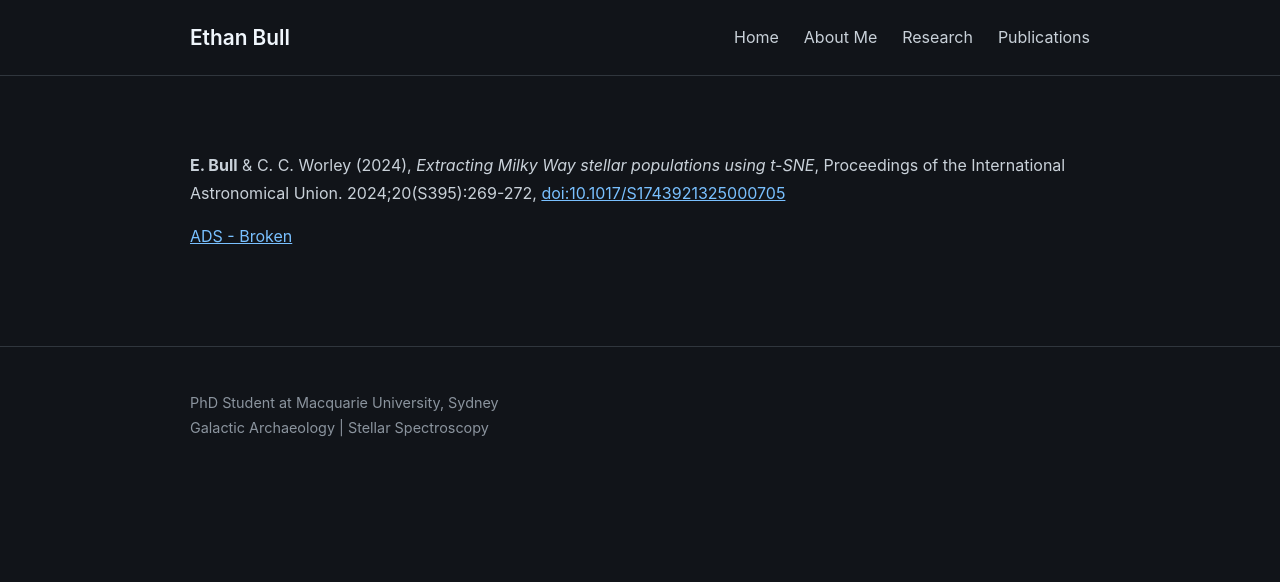
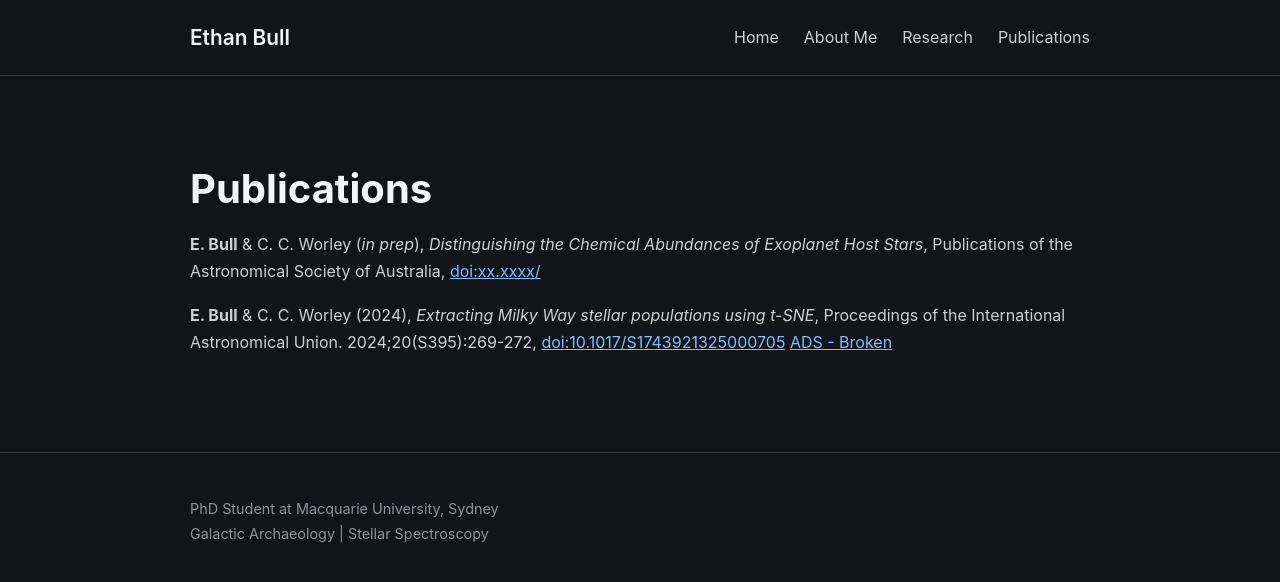
Before and after one commit to iBexal/ibexal.github.io, a Jekyll site: the page built from publications.md, in a window 1280 px wide. Shown: the top 582 px of the page. Built offline with Jekyll 4.4.1, drawn with Linux system fonts in a browser that asks for light colours.

Commit message:
more publciations

```diff
--- a/publications.md
+++ b/publications.md
@@ -4,7 +4,10 @@ title: Publications
 permalink: /publications/
 ---
 
+# Publications
+**E. Bull** & C. C. Worley (*in prep*), *Distinguishing the Chemical Abundances of Exoplanet Host
+Stars*, Publications of the Astronomical Society of Australia, [doi:xx.xxxx/](/publications/)
+
 **E. Bull** & C. C. Worley (2024), *Extracting Milky Way stellar populations using t-SNE*,
 Proceedings of the International Astronomical Union. 2024;20(S395):269-272, <a href="https://doi.org/10.1017/S1743921325000705">doi:10.1017/S1743921325000705</a>
-
 [ADS - Broken](https://ui.adsabs.harvard.edu/abs/10.1017/S1743921325000705)
```
